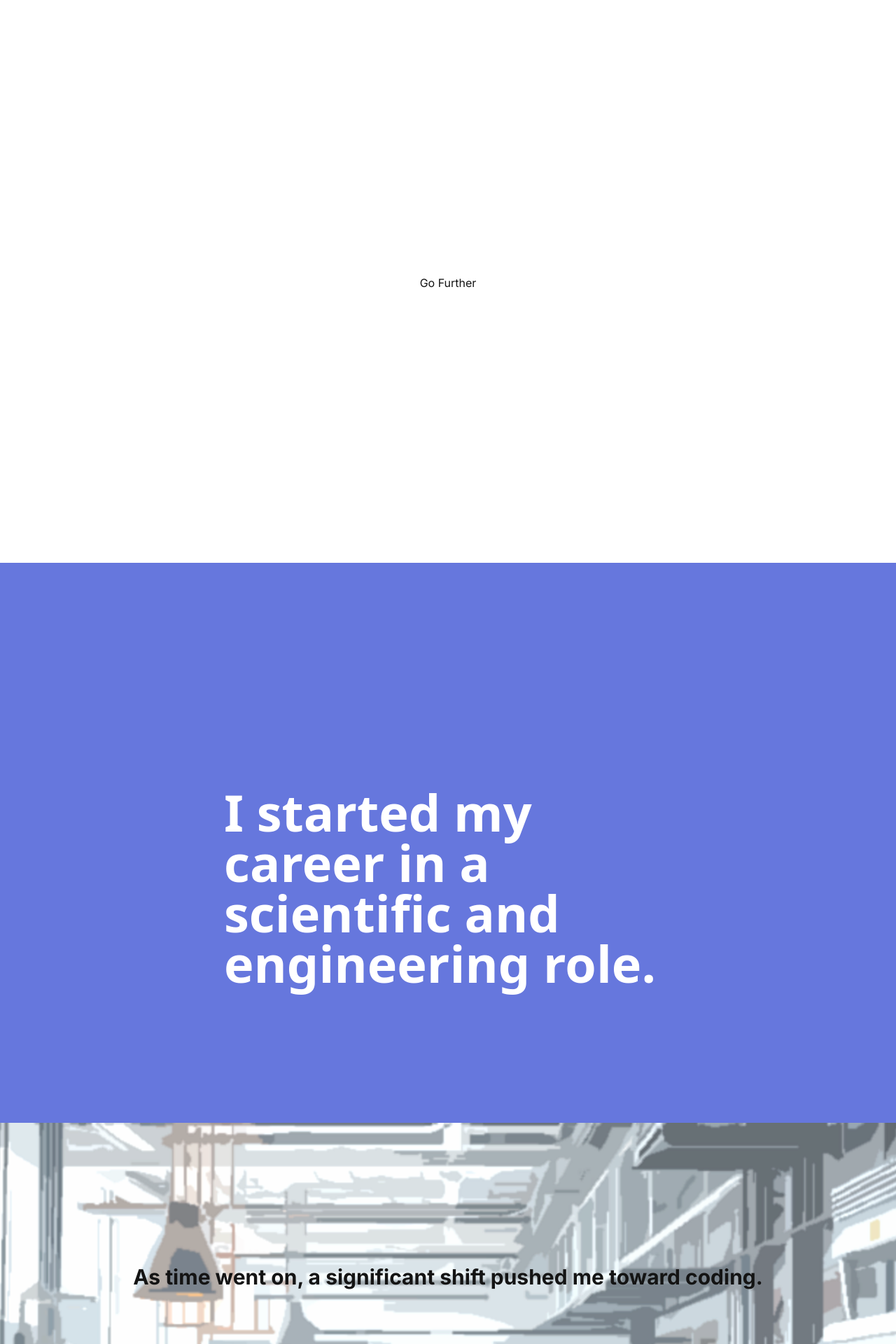
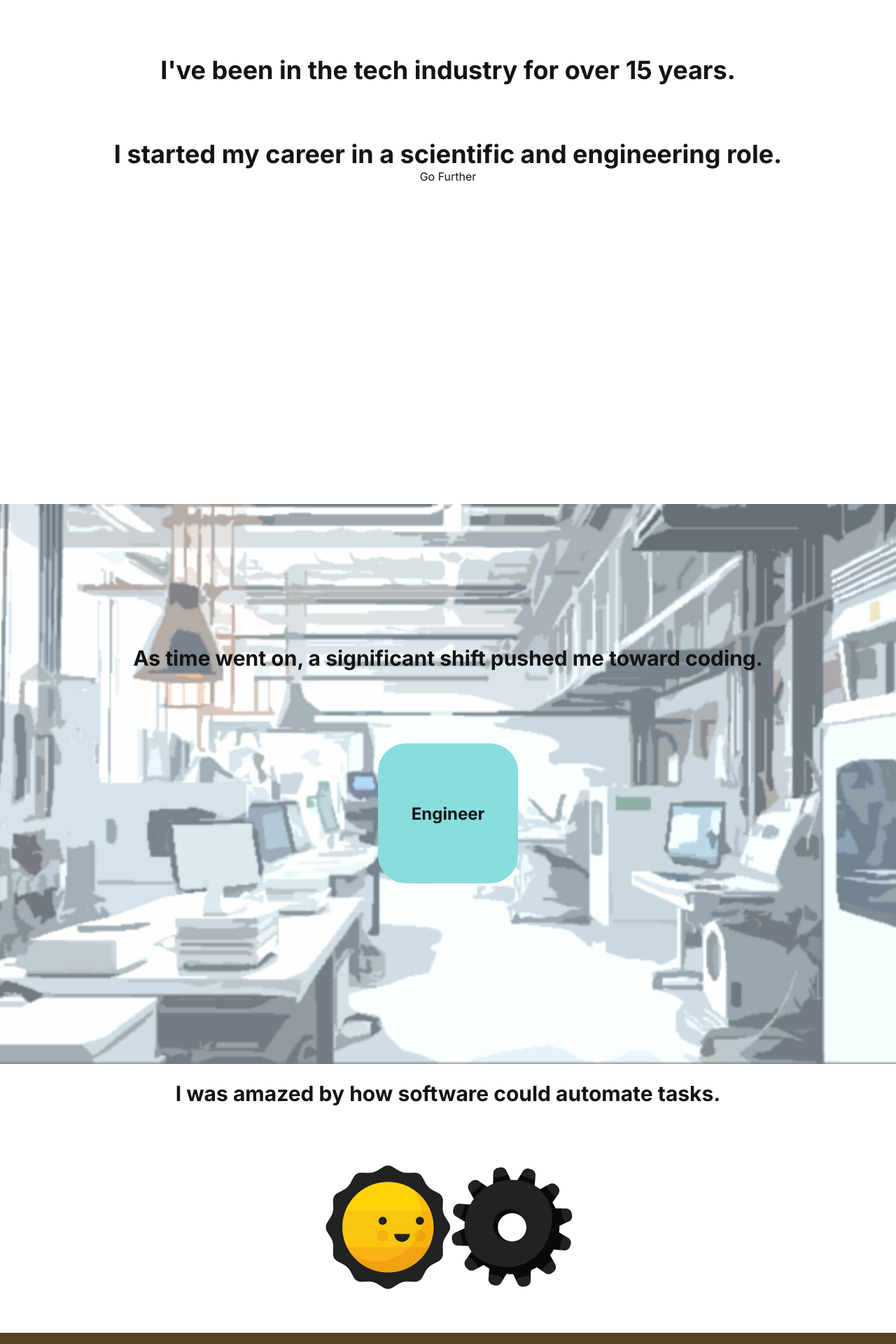
Before and after one commit to diamondcodebase/ox-app, a Next.js app: page /aboutMe in a window 1280 px wide. Shown: the part 880-2800 px from the top of the page at 70% size. Built offline with nearby package versions, Linux system fonts and the light colour scheme.

Commit message:
Rearrange the displayText in sections

```diff
--- a/src/app/aboutMe/page.js
+++ b/src/app/aboutMe/page.js
@@ -1,5 +1,4 @@
 "use client";
-import TextTyping from "@/components/TextTyping";
 import Section1 from "@/components/Section1";
 import Section2 from "@/components/Section2";
 import Section3 from "@/components/Section3";
@@ -29,10 +28,9 @@ export default function AboutMe() {
         <main>
 
             <Section1 displayText={sentence1} />
-            <Section2 displayText={sentence2} />
-            <Section3 displayText={sentence3} />
-            <Section4 displayText={sentence4} />
-            <Section5 displayText={sentence5} imageSrc={imageSrc5} alt={"rotating"} />
+            <Section2 displayText={sentence2} displayText2={sentence3} />
+            <Section3 displayText={sentence4} />
+            <Section4 displayText={sentence5} imageSrc={imageSrc5} alt={"rotating"} />
             <Section6 displayText={sentence6} />
             <Section7 displayText={sentence7} />
             <Section8 displayText={sentence8} imageSrc={imageSrc8} alt={"work_together"} />
--- a/src/components/OpenBanner.js
+++ /dev/null
@@ -1,9 +0,0 @@
-import TextTyping from "@/components/TextTyping";
-
-export default function OpenBanner({displayText}){
-    return (
-        <main>
-            <TextTyping textInput={displayText} />
-        </main>
-    )
-}
--- a/src/components/Section2.js
+++ b/src/components/Section2.js
@@ -1,15 +1,11 @@
 "use client";
 import TimeLineButton from "@/components/TimeLineButton";
+import StationMap from "@/components/StationMap";
 
-export default function Section2({displayText}) {
+export default function Section2({displayText, displayText2}) {
     return (
       <div className="flex flex-col items-center justify-between">
-        <div className='text-xl sm:text-3xl font-bold p-3 m-3'>
-            { displayText }
-        </div>
-        <div className=''>
-            <TimeLineButton />
-        </div>
+        <TimeLineButton displayText={displayText} displayText2={displayText2}/>
       </div>
     );
   }
--- a/src/components/Section3.js
+++ b/src/components/Section3.js
@@ -1,10 +1,8 @@
 "use client";
-import OpenBanner from "@/components/OpenBanner";
+import RotateSquareButton from "@/components/RotateSquareButton";
 
 export default function Section3({displayText}) {
     return (
-        <div>
-            <OpenBanner displayText={displayText} />
-        </div>
+      <RotateSquareButton displayText={displayText}/>
     );
-}
+  }
--- a/src/components/Section4.js
+++ b/src/components/Section4.js
@@ -1,8 +1,20 @@
-"use client";
-import RotateSquareButton from "@/components/RotateSquareButton";
+import React from 'react';
+import { motion } from "framer-motion";
 
-export default function Section4({displayText}) {
+export default function Section4({displayText, imageSrc, alt}) {
     return (
-      <RotateSquareButton displayText={displayText}/>
+        <div>
+            {
+                <div className='flex flex-col items-center justify-between'>
+                    <div className='text-xl sm:text-3xl font-bold p-3 m-3'>
+                        { displayText }
+                    </div>
+                    <div>
+                        <img src= { imageSrc } alt= { alt } />
+                    </div>
+
+                </div>
+            }
+        </div>
     );
-  }
+};
--- a/src/components/TimeLineButton.js
+++ b/src/components/TimeLineButton.js
@@ -2,7 +2,7 @@ import { useState, useRef, useEffect } from "react";
 import { AnimatePresence, motion } from "framer-motion";
 import "./TimeLineButton.css";
 
-export default function TimeLineButton() {
+export default function TimeLineButton({displayText, displayText2}) {
     const [round, setRound] = useState(0);
 
     return (
@@ -11,12 +11,17 @@ export default function TimeLineButton() {
         height: '100vh',
         display: 'flex',
         flexDirection: 'column',
-        justifyContent: 'center',
         alignItems: 'center',
         backgroundSize: 'cover',
         backgroundPosition: 'center',
     }}
     >
+        <div className='text-2xl sm:text-4xl font-bold p-20 mt-20'>
+            { displayText }
+        </div>
+        <div className='text-2xl sm:text-4xl font-bold p-30 m-30'>
+            { displayText2 }
+        </div>
         <div className="controls">
             <motion.button
                 whileTap={{ scale: 0.8 }}
```
